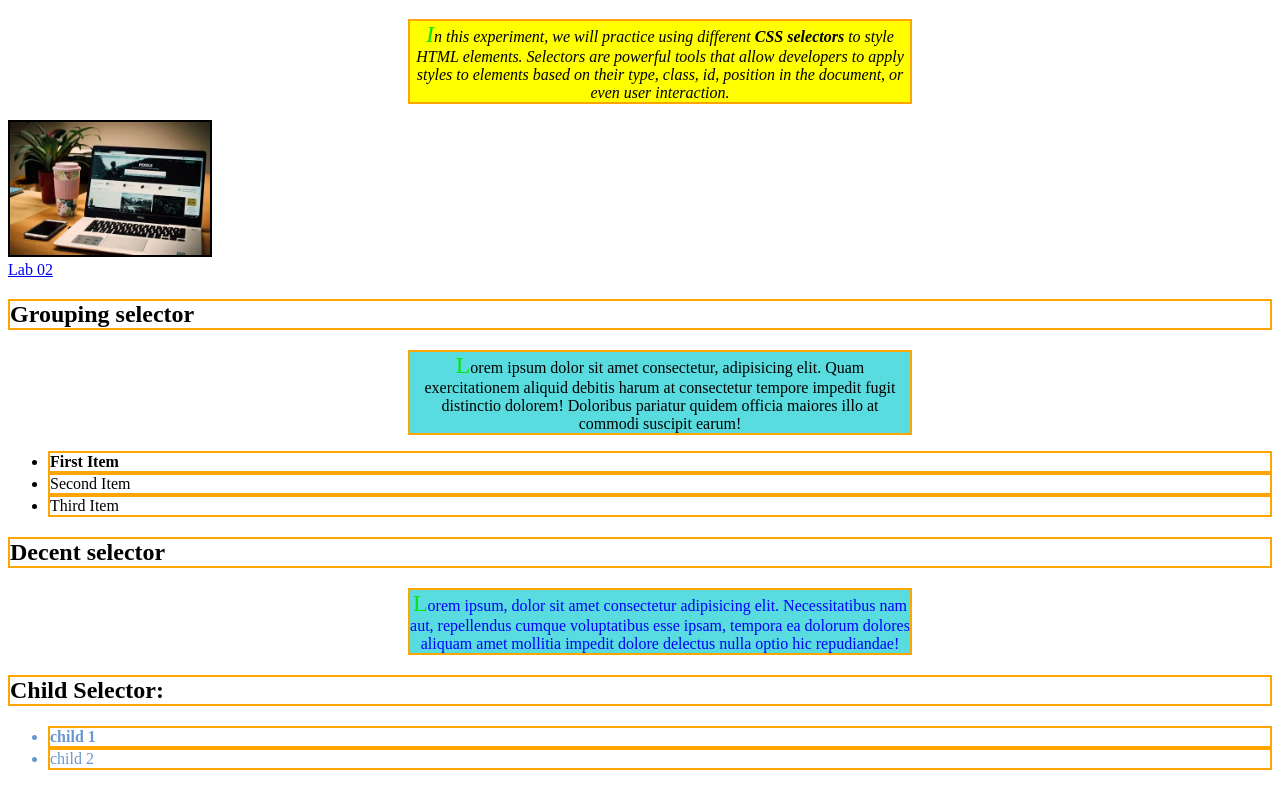
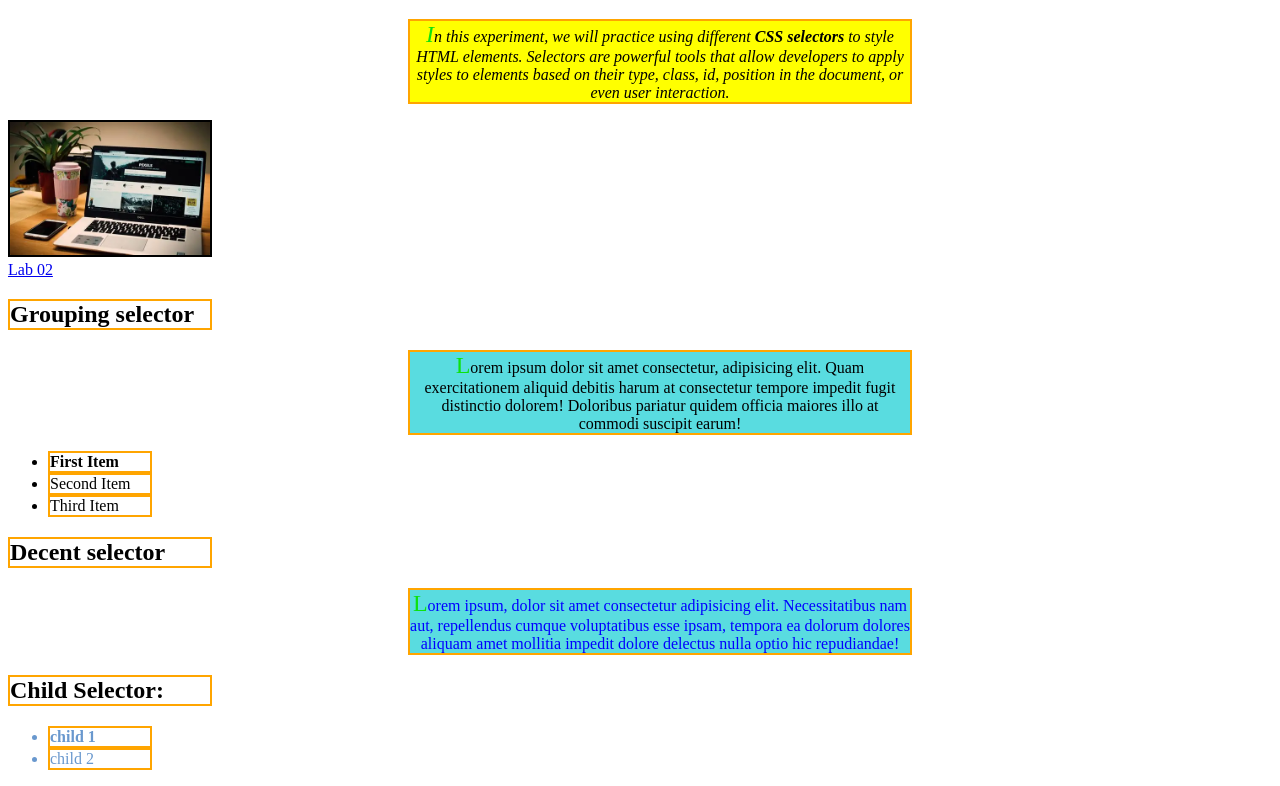
Before and after one commit to mohsi81/Web-Technology, a plain HTML site: page lab5.html in a window 1280 px wide. Shown: the part 61-847 px from the top of the page. Drawn offline with Linux system fonts and the light colour scheme.

Commit message:
Update lab5.css

```diff
--- a/lab5.css
+++ b/lab5.css
@@ -50,4 +50,13 @@ p::first-letter {
 img {
     border: 2px solid black;
     width: 200px;
+
 }
+ul> li{
+    width: 100px;
+
+
+}
+h2{
+    width: 200px;
+}
```
